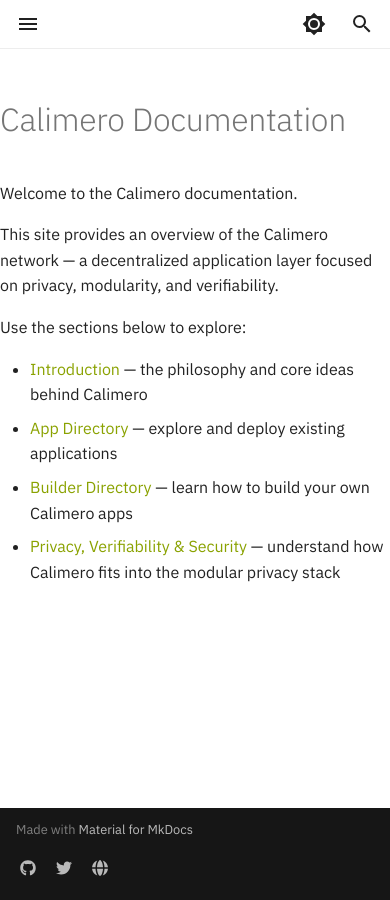
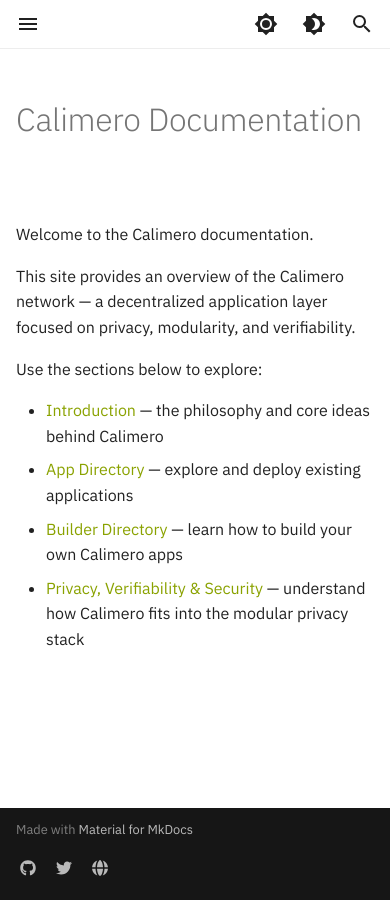
Before and after one commit to calimero-network/docs, an MkDocs documentation site: the page built from docs/index.md, in a window 390 px wide. Built offline with MkDocs 1.6.1 and Material for MkDocs 9.7.7, drawn with Linux system fonts in a browser that asks for light colours; comment, search, counter and statistics services are not loaded.

Commit message:
fix mobile styling

```diff
--- a/docs/stylesheets/extra.css
+++ b/docs/stylesheets/extra.css
@@ -68,7 +68,8 @@
    LAYOUT IMPROVEMENTS
    ============================================ */
 
-/* Hide BOTH sidebars completely */
+/* Hide sidebars on desktop only (NOT on mobile - needed for hamburger menu) */
+@media screen and (min-width: 60em) {
   .md-sidebar--primary {
     display: none !important;
   }
@@ -76,8 +77,9 @@
   .md-sidebar--secondary {
     display: none !important;
   }
+}
 
-/* Wider content area - no sidebars */
+/* Wider content area - no sidebars on desktop */
 .md-main__inner {
   max-width: none;
 }
@@ -87,21 +89,61 @@
   margin: 0 auto;
 }
 
-/* Adjust grid to not leave space for sidebars */
-@media screen and (min-width: 76.25em) {
-  .md-sidebar--primary {
-    display: none;
-  }
-
-  .md-sidebar--secondary {
-    display: none;
+/* Remove margins for sidebars on desktop */
+@media screen and (min-width: 60em) {
+  .md-content__inner {
+    margin-left: 0;
+    margin-right: 0;
   }
 }
 
-/* Remove margins for sidebars */
+/* ============================================
+   MOBILE OPTIMIZATIONS
+   ============================================ */
+
+/* Mobile-specific padding to prevent text from touching edges */
+@media screen and (max-width: 59.99em) {
+  /* Main content padding */
   .md-content__inner {
+    padding-left: 1.5rem !important;
+    padding-right: 1.5rem !important;
+  }
+
+  /* Typography padding */
+  .md-typeset {
+    padding-left: 0 !important;
+    padding-right: 0 !important;
+  }
+
+  /* Ensure proper padding for main grid */
+  .md-main {
+    padding-left: 0;
+    padding-right: 0;
+  }
+
+  /* Content container padding */
+  .md-content {
     margin-left: 0;
     margin-right: 0;
+    padding-left: 0;
+    padding-right: 0;
+  }
+
+  /* Ensure the primary sidebar (navigation drawer) is visible and functional on mobile */
+  .md-sidebar--primary {
+    display: block !important;
+  }
+
+  /* Style the navigation drawer when it opens */
+  .md-sidebar--primary .md-sidebar__scrollwrap {
+    background-color: var(--md-default-bg-color);
+  }
+
+  /* Ensure hamburger menu button is visible and clickable */
+  .md-header__button.md-icon {
+    display: inline-block;
+    color: var(--md-default-fg-color);
+  }
 }
 
 /* Tabs navigation - adapt to light/dark mode */
```
Also changed, not shown: requirements.txt (line endings or trailing spaces), runtime.txt (line endings or trailing spaces). Lines whose indentation alone changed are shown as unchanged.
